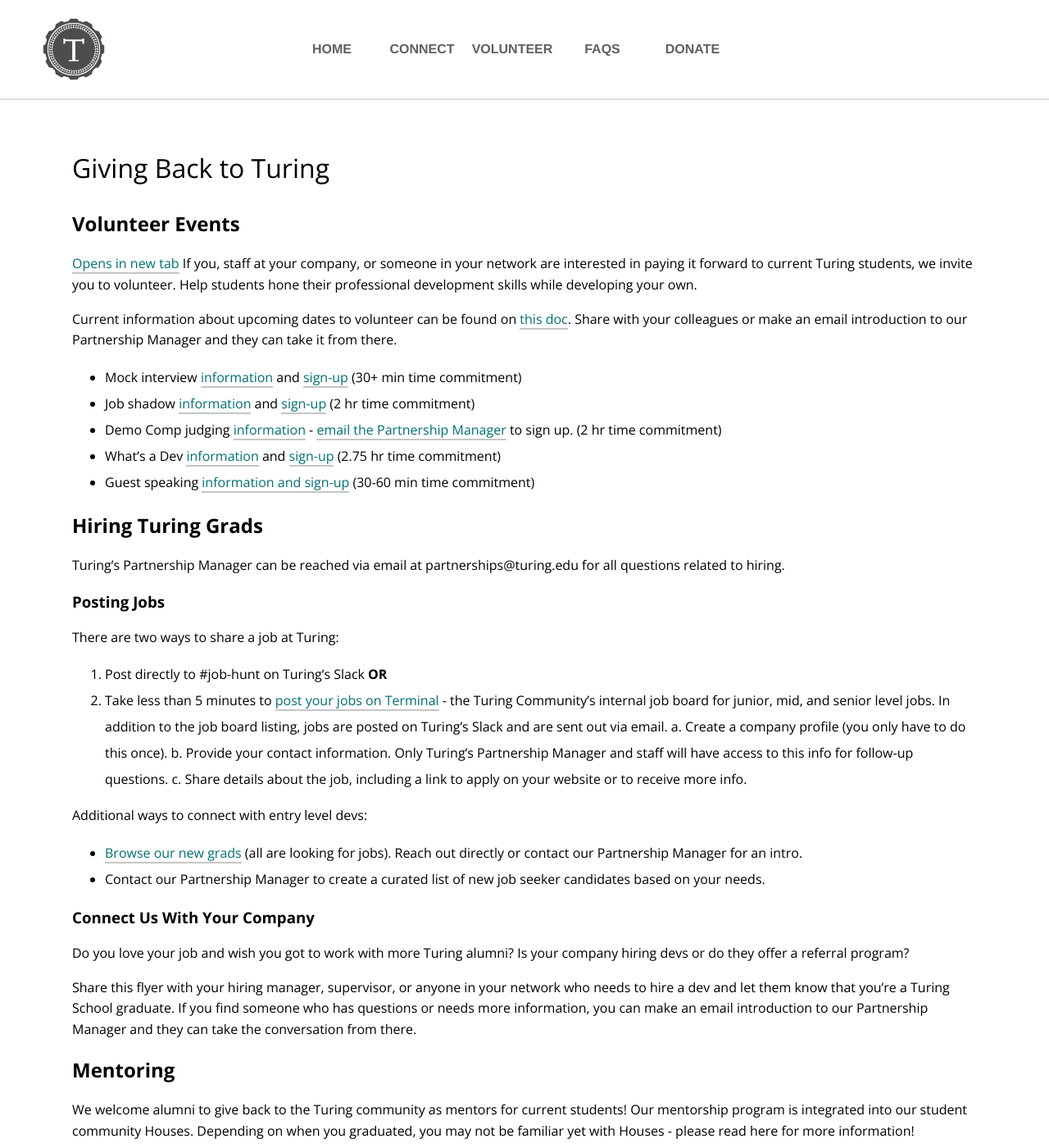
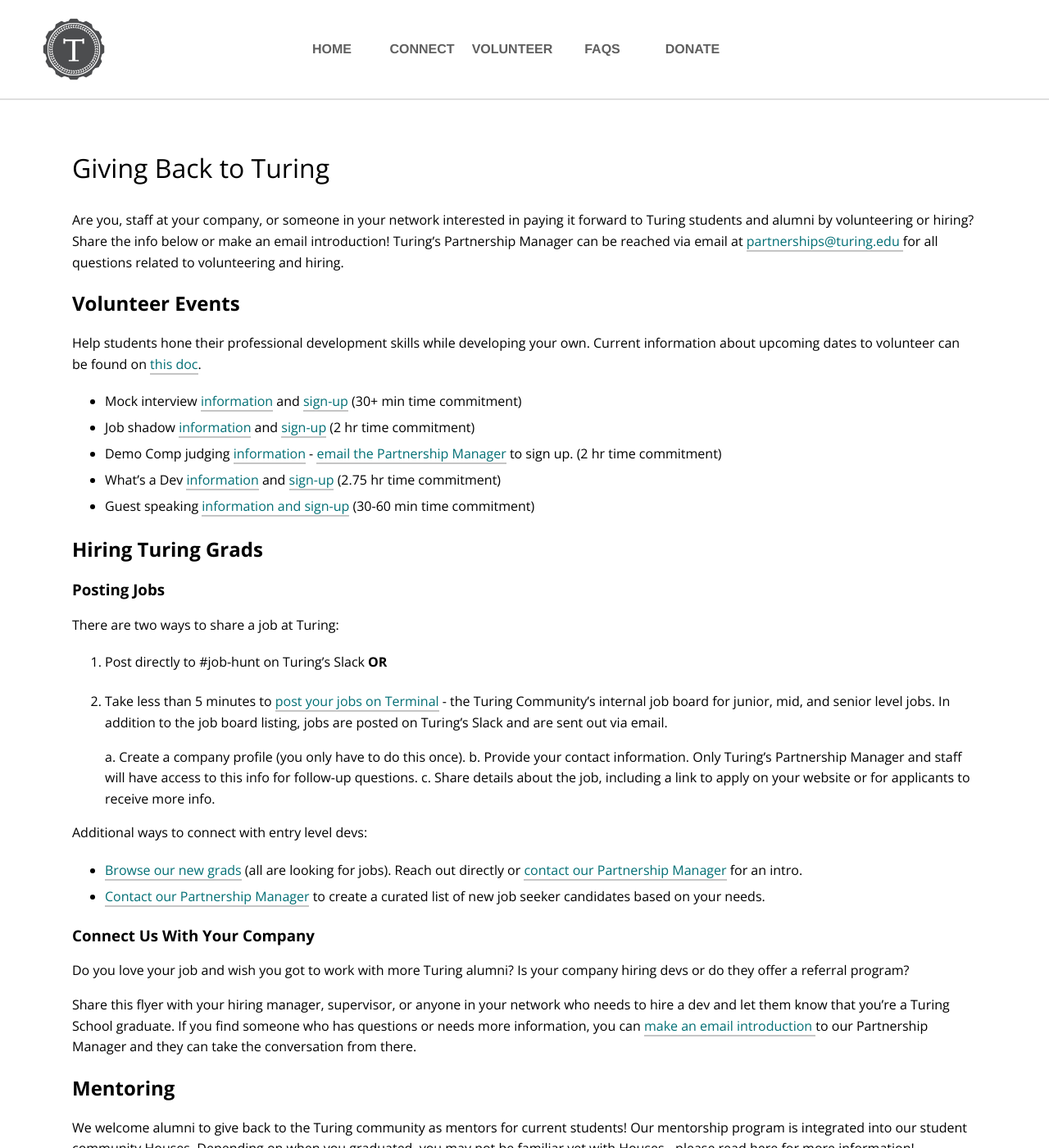
Before and after one commit to turingschool/alumni-site, a Jekyll site: the page built from volunteer.md, in a window 1280 px wide and 1400 px high. Shown: the whole window at 82% size. Built offline with Jekyll 4.4.1, drawn with Linux system fonts in a browser that asks for light colours; nearby versions of some CDN libraries; comment, search, counter and statistics services are not loaded; some of the changed text lies outside the part shown.

Commit message:
Update volunteer.md

```diff
--- a/volunteer.md
+++ b/volunteer.md
@@ -4,11 +4,11 @@ title: Giving Back to Turing
 permalink: /volunteer/
 ---
 
+Are you, staff at your company, or someone in your network interested in paying it forward to Turing students and alumni by volunteering or hiring? Share the info below or make an email introduction! Turing's Partnership Manager can be reached via email at <a href="mailto:partnerships@turing.edu ">partnerships@turing.edu </a> for all questions related to volunteering and hiring.
+
 ## Volunteer Events
-<a href="placeholder.com" target="_blank">Opens in new tab</a>
-If you, staff at your company, or someone in your network are interested in paying it forward to current Turing students, we invite you to volunteer. Help students hone their professional development skills while developing your own.
 
-Current information about upcoming dates to volunteer can be found on <a href="https://docs.google.com/document/d/1onS8F9uzftFGJbgNWyIeTCmzQW0mkBLZoDxsrVvO51o/edit?usp=sharing" target="_blank">this doc</a>. Share with your colleagues or make an email introduction to our Partnership Manager and they can take it from there.
+Help students hone their professional development skills while developing your own. Current information about upcoming dates to volunteer can be found on <a href="https://docs.google.com/document/d/1onS8F9uzftFGJbgNWyIeTCmzQW0mkBLZoDxsrVvO51o/edit?usp=sharing" target="_blank">this doc</a>.
 
 * Mock interview <a href="https://docs.google.com/document/d/1UCTD7kPFAgHhLhV0M0qdDdwdI6JQuwAbDOWs1QPPJAI/edit?usp=sharing" target="_blank">information</a> and <a href="https://www.signupgenius.com/go/turingmockinterviews" target="_blank">sign-up</a> (30+ min time commitment)
 * Job shadow <a href="https://docs.google.com/document/d/1c9quTBUg_atuLUIru5fSAlBm6sHlWP5QwPN4xAIyEvk/edit?usp=sharing" target="_blank">information</a>  and <a href="https://www.signupgenius.com/go/turingjobshadow" target="_blank">sign-up</a> (2 hr time commitment)
@@ -18,26 +18,25 @@ Current information about upcoming dates to volunteer can be found on <a href="h
 
 ## Hiring Turing Grads
 
-Turing's Partnership Manager can be reached via email at partnerships@turing.edu for all questions related to hiring.
-
 ### Posting Jobs
 
 There are two ways to share a job at Turing:
 1. Post directly to #job-hunt on Turing's Slack **OR**
-2. Take less than 5 minutes to [post your jobs on Terminal](https://terminal.turing.edu/add-job) - the Turing Community's internal job board for junior, mid, and senior level jobs. In addition to the job board listing, jobs are posted on Turing’s Slack and are sent out via email.
-a. Create a company profile (you only have to do this once).
-b. Provide your contact information. Only Turing’s Partnership Manager and staff will have access to this info for follow-up questions.
-c. Share details about the job, including a link to apply on your website or to receive more info.
+2. Take less than 5 minutes to <a href="https://terminal.turing.edu/add-job" target="_blank">post your jobs on Terminal</a> - the Turing Community's internal job board for junior, mid, and senior level jobs. In addition to the job board listing, jobs are posted on Turing’s Slack and are sent out via email.
+
+   a. Create a company profile (you only have to do this once).
+   b. Provide your contact information. Only Turing’s Partnership Manager and staff will have access to this info for follow-up questions.
+   c. Share details about the job, including a link to apply on your website or for applicants to receive more info.
 
 Additional ways to connect with entry level devs:
-* [Browse our new grads](https://terminal.turing.edu/profiles) (all are looking for jobs). Reach out directly or contact our Partnership Manager for an intro.
-* Contact our Partnership Manager to create a curated list of new job seeker candidates based on your needs.
+* <a href="https://terminal.turing.edu/profiles" target="_blank">Browse our new grads</a> (all are looking for jobs). Reach out directly or <a href="mailto:partnerships@turing.edu">contact our Partnership Manager</a> for an intro.
+* <a href="mailto:partnerships@turing.edu">Contact our Partnership Manager</a> to create a curated list of new job seeker candidates based on your needs.
 
 ### Connect Us With Your Company
 
 Do you love your job and wish you got to work with more Turing alumni? Is your company hiring devs or do they offer a referral program?
 
-Share this flyer with your hiring manager, supervisor, or anyone in your network who needs to hire a dev and let them know that you’re a Turing School graduate. If you find someone who has questions or needs more information, you can make an email introduction to our Partnership Manager and they can take the conversation from there.
+Share this flyer with your hiring manager, supervisor, or anyone in your network who needs to hire a dev and let them know that you’re a Turing School graduate. If you find someone who has questions or needs more information, you can <a href="mailto:partnerships@turing.edu ">make an email introduction </a> to our Partnership Manager and they can take the conversation from there.
 
 ## Mentoring
 
```
Also changed, not shown: other parts of volunteer.md (+6 -6 lines).
